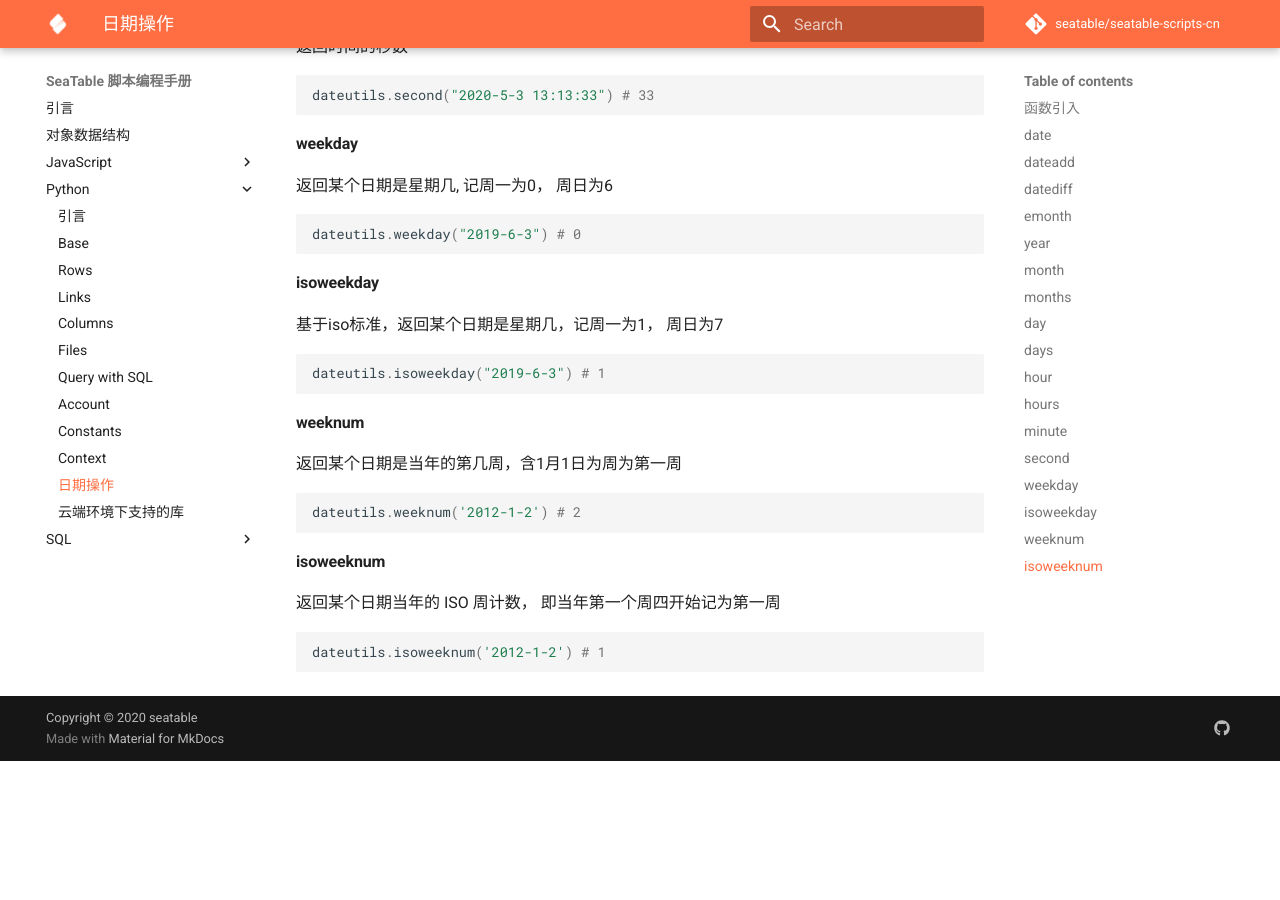
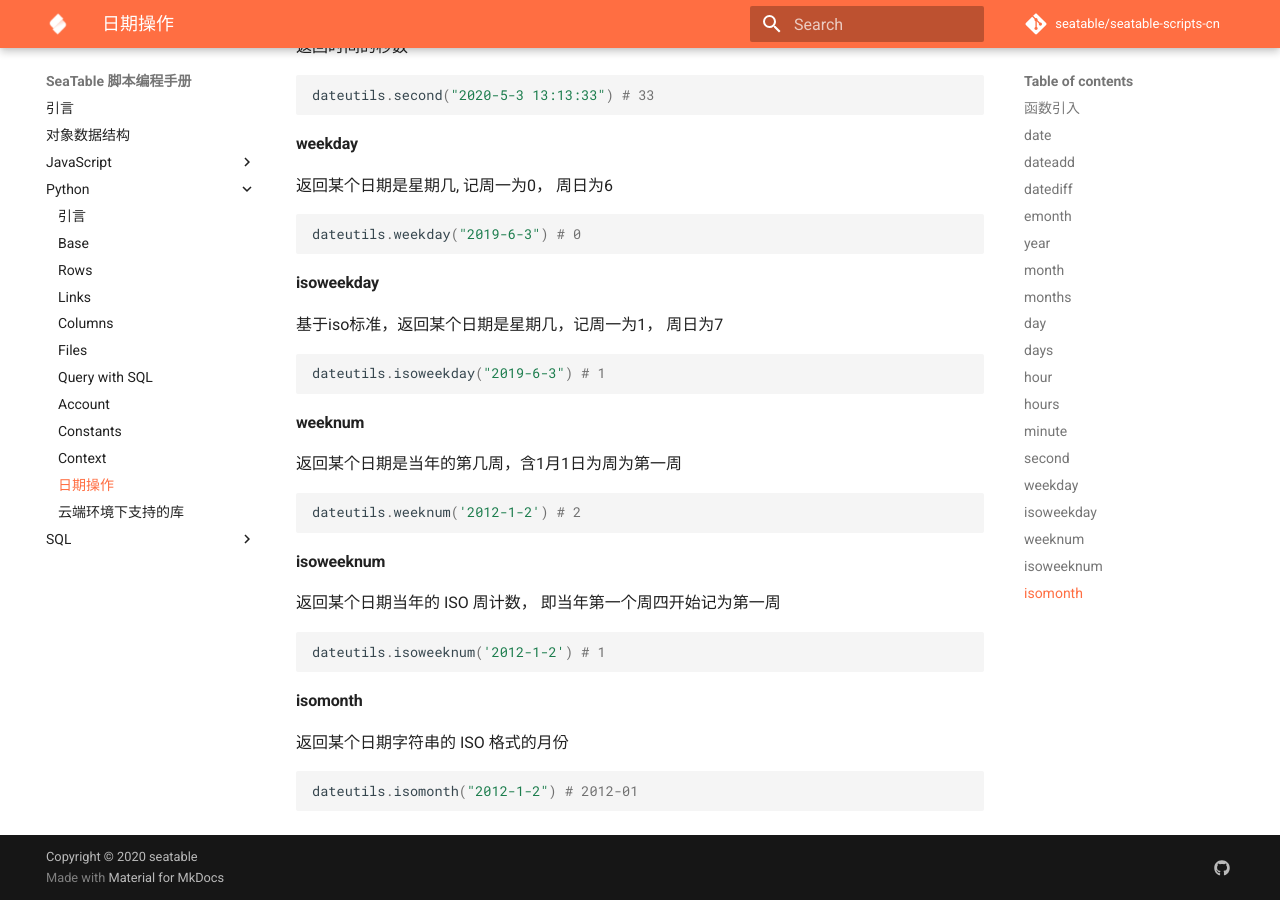
Before and after one commit to seatable/seatable-scripts-cn, an MkDocs documentation site: the page built from manual/python/dateutils.md, in a window 1280 px wide and 900 px high, scrolled down 2535 px. Built offline with MkDocs 1.6.1 and Material for MkDocs 9.7.7, drawn with Linux system fonts in a browser that asks for light colours; comment, search, counter and statistics services are not loaded; before the commit the page ends 3296 px from its top, so only the background shows below that.

Commit message:
Update dateutils.md

````diff
--- a/manual/python/dateutils.md
+++ b/manual/python/dateutils.md
@@ -168,3 +168,11 @@ dateutils.weeknum('2012-1-2') # 2
 ```python
 dateutils.isoweeknum('2012-1-2') # 1
 ```
+
+#### isomonth
+
+返回某个日期字符串的 ISO 格式的月份
+
+~~~python
+dateutils.isomonth("2012-1-2") # 2012-01
+~~~
````
